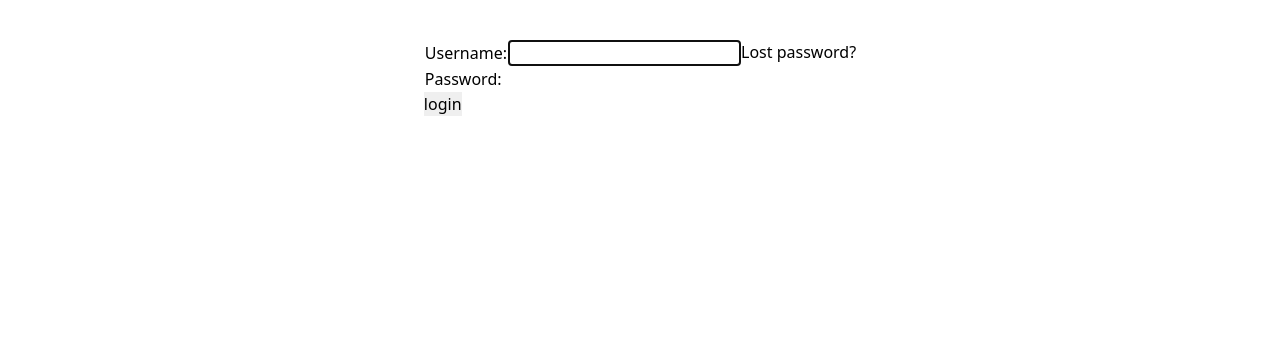
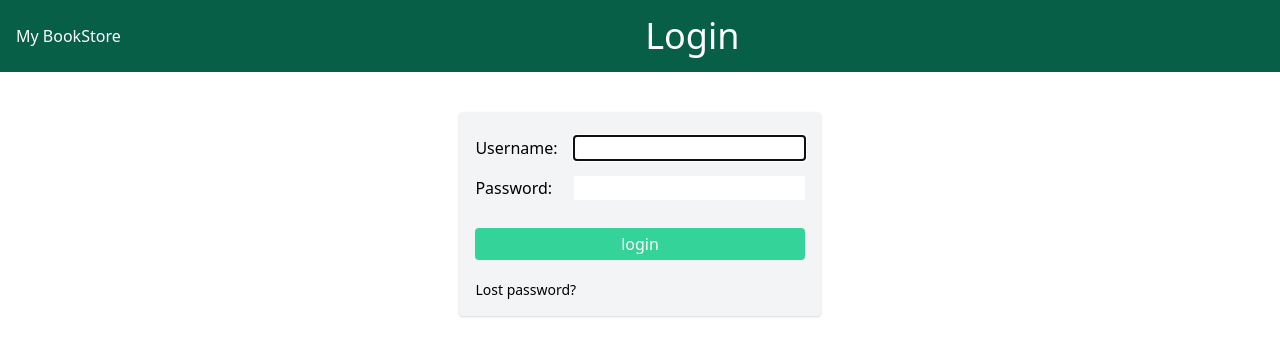
Before and after one commit to bitfumes/django-course, a Django app: page /login/ in a window 1280 px wide. Shown: the top 356 px of the page. Run offline with Django 3.2, Linux system fonts and the light colour scheme.

Commit message:
30 Django - logout a user

```diff
--- a/bookstore/settings.py
+++ b/bookstore/settings.py
@@ -123,6 +123,7 @@ STATIC_URL = '/static/'
 
 LOGIN_REDIRECT_URL = '/book'
 LOGIN_URL = '/login'
+LOGOUT_REDIRECT_URL = '/login'
 
 # Default primary key field type
 # https://docs.djangoproject.com/en/3.2/ref/settings/#default-auto-field
--- a/templates/base.html
+++ b/templates/base.html
@@ -11,6 +11,25 @@
     <title>{% block title %} Django Course {% endblock %}</title>
   </head>
   <body>
+    <nav class="p-4 flex justify-between bg-green-800 text-white w-full">
+      <div class="flex flex-col justify-center">
+        <p>My BookStore</p>
+      </div>
+
+      <h1 class="text-center text-4xl">
+      {% block nav_title %}
+
+      {% endblock %}
+        </h1>
+
+      <div class="flex justify-end">
+        {% if user.is_authenticated %}
+        <div>
+          <a href="/logout" class="p-2 rounded bg-gray-700 text-white">Logout</a>
+        </div>
+        {% endif %}
+      </div>
+    </nav>
     <section class="py-10 flex justify-center">
       {% block content %}
       <!-- When we extend this, all content comes here -->
--- a/templates/registration/login.html
+++ b/templates/registration/login.html
@@ -1,8 +1,41 @@
 {% extends "base.html" %}
+
+{% block nav_title %}
+    Login
+{% endblock %}
 
 {% block content %}
 
-{% if form.errors %}
+
+
+
+<section class="">
+
+
+<form class="bg-gray-100 p-4 rounded shadow" method="post" action="{% url 'login' %}">
+{% csrf_token %}
+<div class="flex justify-between py-2">
+    <div class="mr-4">{{ form.username.label_tag }}</div>
+    <div>{{ form.username }}</div>
+</div>
+<div class="flex justify-between py-2">
+    <div class="mr-4">{{ form.password.label_tag }}</div>
+    <div>{{ form.password }}</div>
+</div>
+
+<input type="submit" value="login" class="py-1 px-2 mt-5 bg-green-400 text-white rounded w-full cursor-pointer hover:bg-green-800">
+<input type="hidden" name="next" value="{{ next }}">
+
+<p class="text-sm mt-5"><a href="{% url 'password_reset' %}">Lost password?</a></p>
+</form>
+</section>
+{# Assumes you setup the password_reset view in your URLconf #}
+
+
+{% endblock %}
+
+
+<!-- {% if form.errors %}
 <p>Your username and password didn't match. Please try again.</p>
 {% endif %}
 
@@ -13,26 +46,4 @@
     {% else %}
     <p>Please login to see this page.</p>
     {% endif %}
-{% endif %}
-
-<form method="post" action="{% url 'login' %}">
-{% csrf_token %}
-<table>
-<tr>
-    <td>{{ form.username.label_tag }}</td>
-    <td>{{ form.username }}</td>
-</tr>
-<tr>
-    <td>{{ form.password.label_tag }}</td>
-    <td>{{ form.password }}</td>
-</tr>
-</table>
-
-<input type="submit" value="login">
-<input type="hidden" name="next" value="{{ next }}">
-</form>
-
-{# Assumes you setup the password_reset view in your URLconf #}
-<p><a href="{% url 'password_reset' %}">Lost password?</a></p>
-
-{% endblock %}
+{% endif %} -->
```
Also changed, not shown: books/templates/books/book_detail.html (+6 -1 lines), books/templates/books/book_list.html (+6 -1 lines), db.sqlite3.
